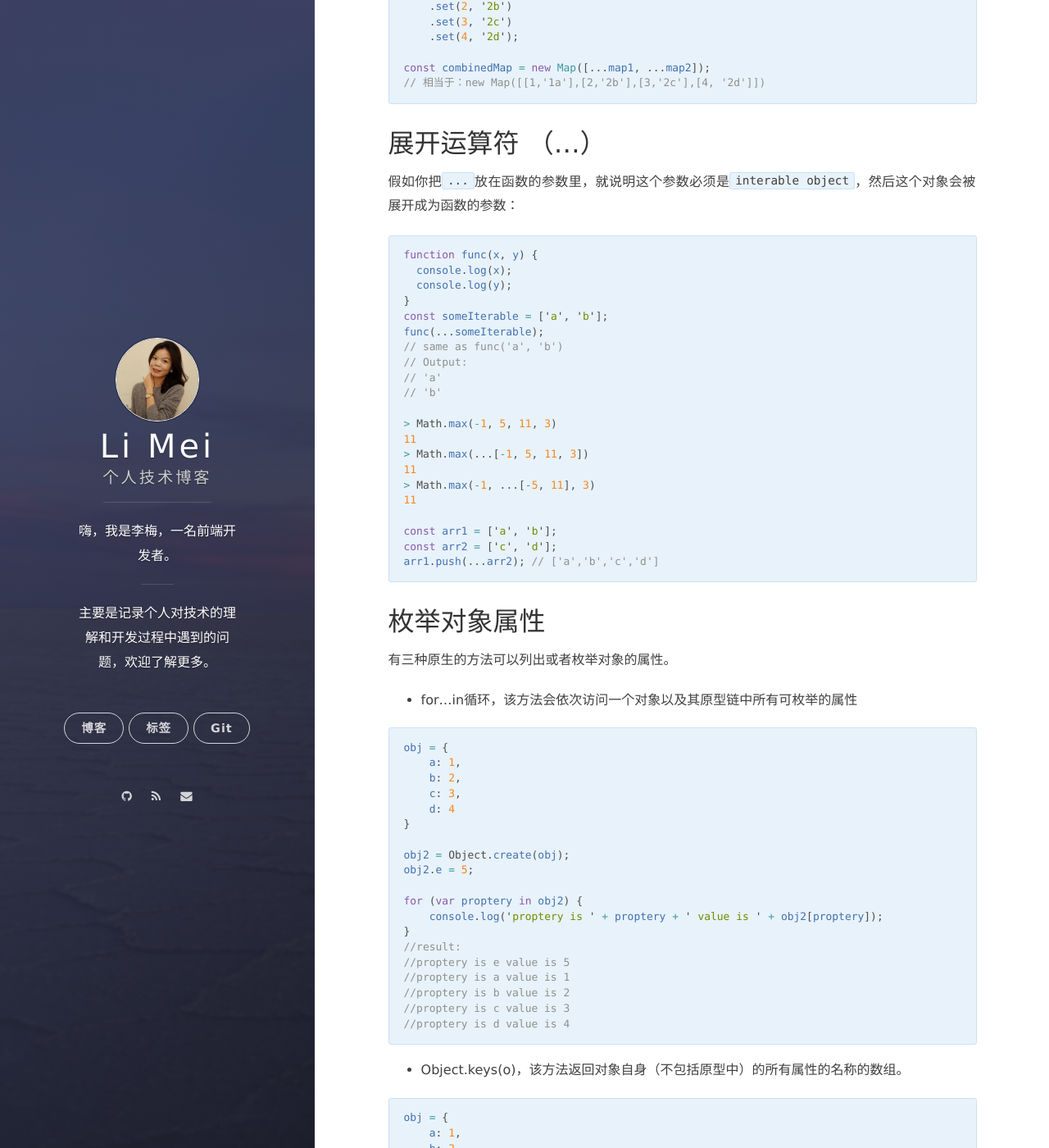
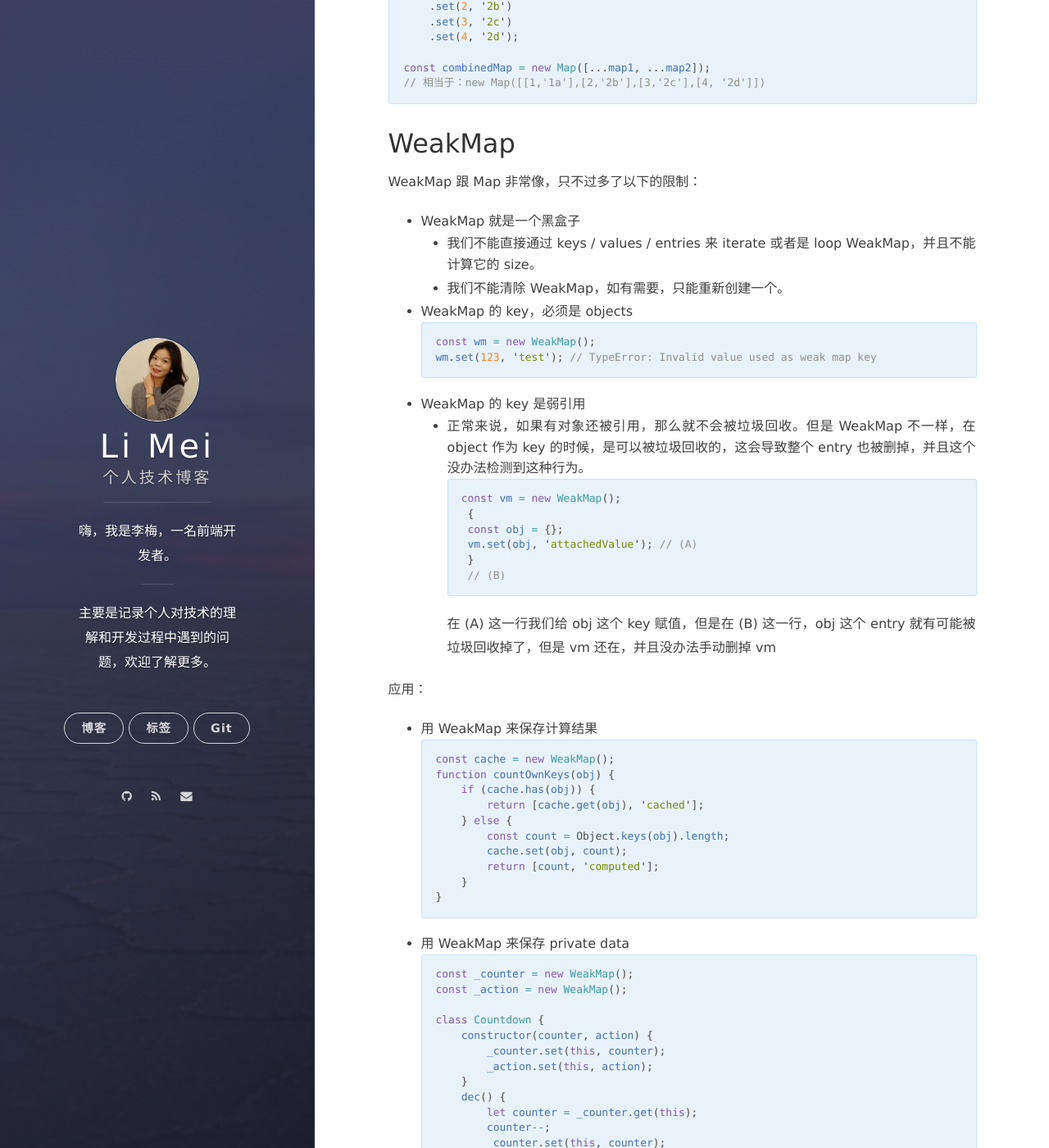
Before and after one commit to LiMeii/LiMeii.github.io, a Jekyll site: the page built from _posts/2019-04-25-js-common.md, in a window 1280 px wide and 1400 px high, scrolled down 14482 px. Shown: the whole window at 82% size. Built offline with Jekyll 4.4.1, drawn with Linux system fonts in a browser that asks for light colours; nearby versions of some CDN libraries; some of the changed text lies outside the part shown.

Commit message:
Update 2019-04-25-js-common.md
add weakmap details

````diff
--- a/_posts/2019-04-25-js-common.md
+++ b/_posts/2019-04-25-js-common.md
@@ -607,6 +607,71 @@ const combinedMap = new Map([...map1, ...map2]);
 // 相当于：new Map([[1,'1a'],[2,'2b'],[3,'2c'],[4, '2d']])
 ```
 
+
+## WeakMap
+WeakMap 跟 Map 非常像，只不过多了以下的限制：
+- WeakMap 就是一个黑盒子
+  - 我们不能直接通过 keys / values / entries 来 iterate 或者是 loop WeakMap，并且不能计算它的 size。
+  - 我们不能清除 WeakMap，如有需要，只能重新创建一个。
+- WeakMap 的 key，必须是 objects
+  ```js
+  const wm = new WeakMap();
+  wm.set(123, 'test'); // TypeError: Invalid value used as weak map key
+  ```
+- WeakMap 的 key 是弱引用
+  - 正常来说，如果有对象还被引用，那么就不会被垃圾回收。但是 WeakMap 不一样，在 object 作为 key 的时候，是可以被垃圾回收的，这会导致整个 entry 也被删掉，并且这个没办法检测到这种行为。
+  ```js
+  const vm = new WeakMap();
+   {
+     const obj = {};
+     vm.set(obj, 'attachedValue'); // (A)
+   }
+   // (B)
+  ```
+  在 (A) 这一行我们给 obj 这个 key 赋值，但是在 (B) 这一行，obj 这个 entry 就有可能被垃圾回收掉了，但是 vm 还在，并且没办法手动删掉 vm
+
+
+应用：
+- 用 WeakMap 来保存计算结果
+  ```js
+  const cache = new WeakMap();
+  function countOwnKeys(obj) {
+      if (cache.has(obj)) {
+          return [cache.get(obj), 'cached'];
+      } else {
+          const count = Object.keys(obj).length;
+          cache.set(obj, count);
+          return [count, 'computed'];
+      }
+  }
+  ```
+- 用 WeakMap 来保存 private data
+  ```js
+  const _counter = new WeakMap();
+  const _action = new WeakMap();
+
+  class Countdown {
+      constructor(counter, action) {
+          _counter.set(this, counter);
+          _action.set(this, action);
+      }
+      dec() {
+          let counter = _counter.get(this);
+          counter--;
+          _counter.set(this, counter);
+          if (counter === 0) {
+              _action.get(this)();
+          }
+      }
+  }
+  ```
+WeakMap 的方法有:
+- new WeakMap()
+- .delete(key)
+- .get(key)
+- .has(key)
+- .set(key,value)
+
 ## 展开运算符 （...）
 
 假如你把```...```放在函数的参数里，就说明这个参数必须是```interable object```，然后这个对象会被展开成为函数的参数：
````
